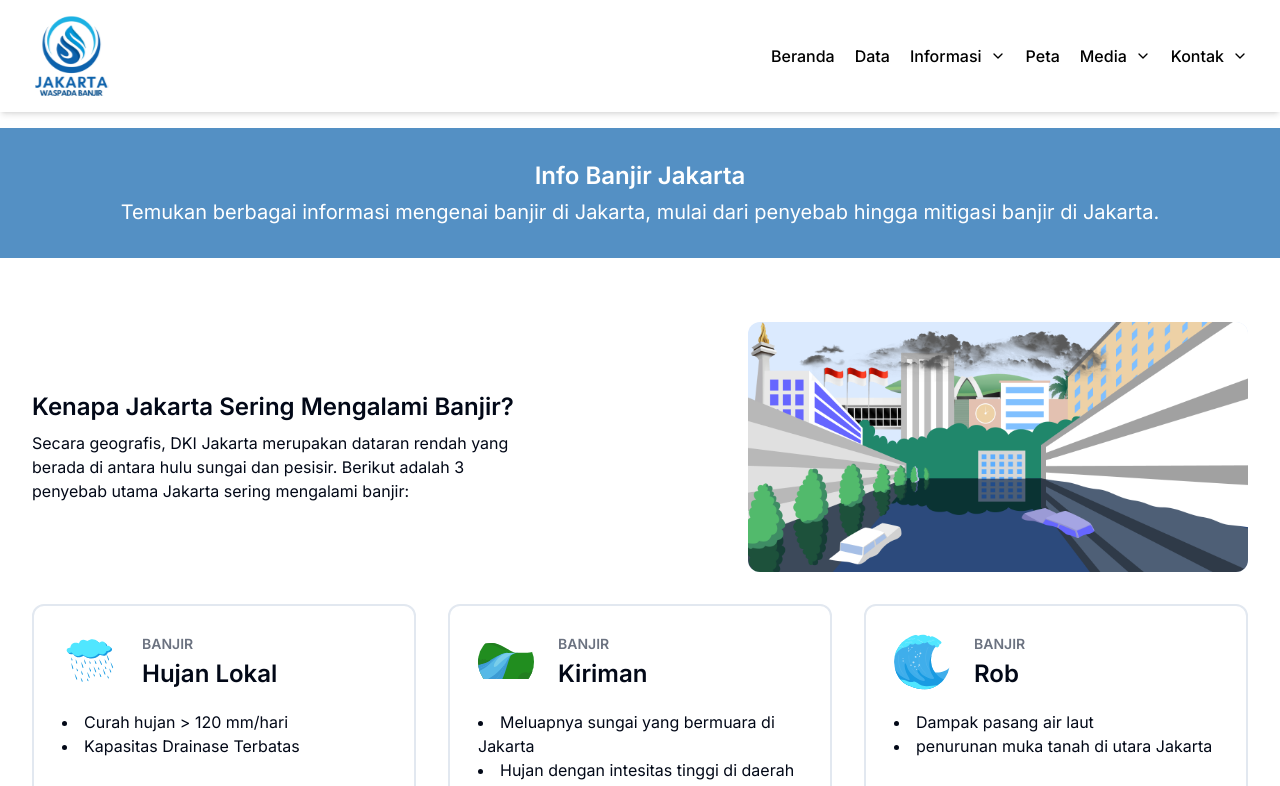
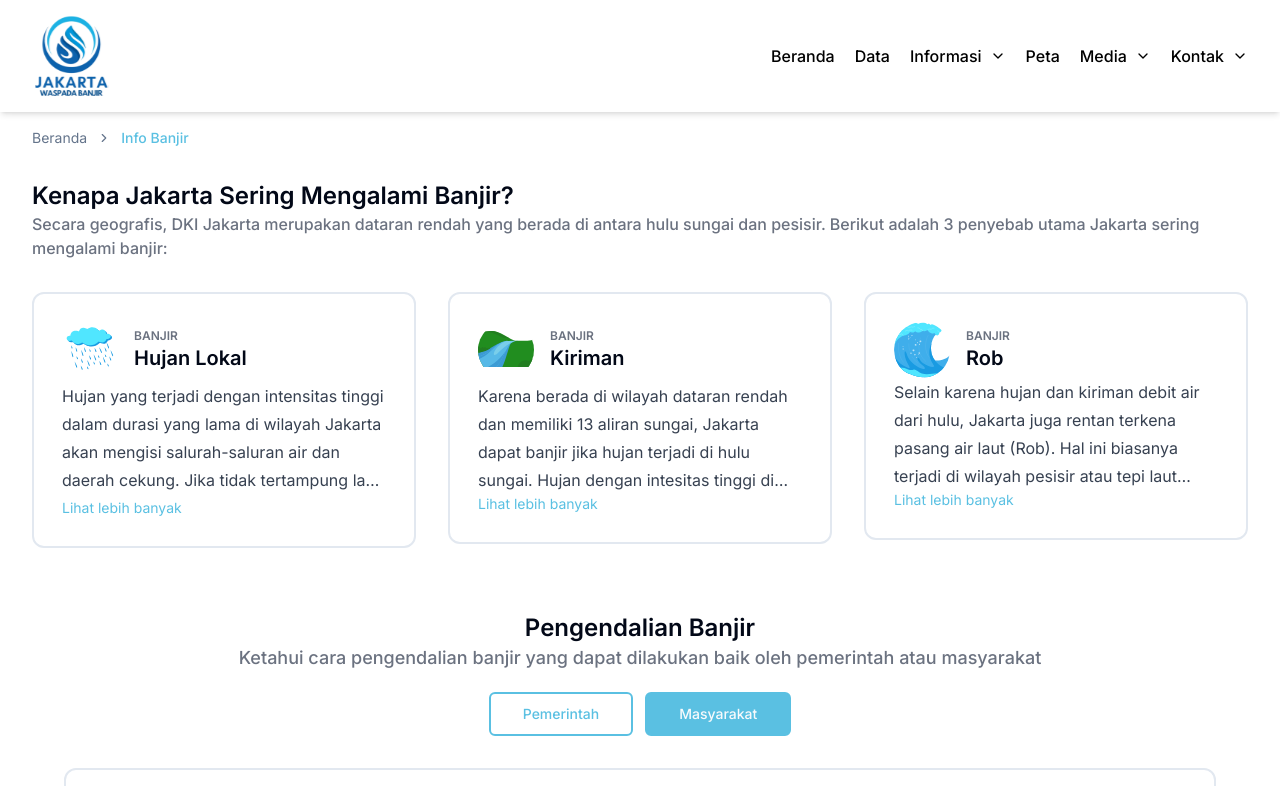
Before and after one commit to Jakarta-Waspada-Banjir/jawaban-landing-page, a Next.js app: page /info-banjir/masyarakat in a window 1280 px wide. Shown: the top 786 px of the page. Built offline with nearby package versions, Linux system fonts and the light colour scheme.

Commit message:
feat: Adjust layout at info-banjir page

```diff
--- a/src/app/info-banjir/[authorities]/[slug]/page.jsx
+++ b/src/app/info-banjir/[authorities]/[slug]/page.jsx
@@ -23,7 +23,7 @@ const FloodControlPage = () => {
     <>
       <div className="hidden md:block">
         <h3 className="text-xl font-semibold ">{selectedData.title}</h3>
-        <p className="mt-2">{selectedData.paragraph}</p>
+        <p className="mt-2 text-gray-500">{selectedData.paragraph}</p>
       </div>
 
       <Accordion type="multiple" className="w-full md:hidden">
@@ -32,7 +32,9 @@ const FloodControlPage = () => {
             <AccordionTrigger className="hover:no-underline">
               {data.title}
             </AccordionTrigger>
-            <AccordionContent>{data.paragraph}</AccordionContent>
+            <AccordionContent className="text-gray-500">
+              {data.paragraph}
+            </AccordionContent>
           </AccordionItem>
         ))}
       </Accordion>
--- a/src/app/info-banjir/[authorities]/page.jsx
+++ b/src/app/info-banjir/[authorities]/page.jsx
@@ -22,7 +22,7 @@ const FloodControlPage = () => {
       {/* desktop */}
       <div className="hidden md:block">
         <h3 className="text-xl font-semibold ">{filteredData.data[0].title}</h3>
-        <p className="mt-2">{filteredData.data[0].paragraph}</p>
+        <p className="mt-2 text-gray-500">{filteredData.data[0].paragraph}</p>
       </div>
 
       {/* mobile */}
@@ -32,7 +32,9 @@ const FloodControlPage = () => {
             <AccordionTrigger className="hover:no-underline">
               {data.title}
             </AccordionTrigger>
-            <AccordionContent>{data.paragraph}</AccordionContent>
+            <AccordionContent className="text-gray-500">
+              {data.paragraph}
+            </AccordionContent>
           </AccordionItem>
         ))}
       </Accordion>
--- a/src/app/info-banjir/layout.jsx
+++ b/src/app/info-banjir/layout.jsx
@@ -1,6 +1,13 @@
-import { Banner } from "@/components/Banner";
 import { Footer } from "@/components/Footer";
 import { Header } from "@/components/Header";
+import {
+  Breadcrumb,
+  BreadcrumbItem,
+  BreadcrumbLink,
+  BreadcrumbList,
+  BreadcrumbPage,
+  BreadcrumbSeparator,
+} from "@/components/ui";
 import FloodAuthoritiesMenu from "@/modules/FloodInformation/FloodAuthoritiesMenu";
 import FloodInformationSection from "@/modules/FloodInformation/FloodInformationSection";
 import ThingsToDoSection from "@/modules/FloodInformation/ThingsToDoSection";
@@ -9,16 +16,31 @@ export default function FloodControlLayout({ children }) {
   return (
     <>
       <Header />
-      <div className="pt-24 lg:pt-32">
-        <Banner>
-          <h1 className="text-center text-xl font-semibold text-white sm:text-2xl">
-            Info Banjir Jakarta
+      <div className="mx-auto max-w-7xl px-4 py-4 pt-24 sm:px-6 lg:px-8 lg:py-6 lg:pt-32">
+        <Breadcrumb>
+          <BreadcrumbList>
+            <BreadcrumbItem>
+              <BreadcrumbLink href="/">Beranda</BreadcrumbLink>
+            </BreadcrumbItem>
+            <BreadcrumbSeparator />
+            <BreadcrumbItem>
+              <BreadcrumbPage className="font-medium text-primary">
+                Info Banjir
+              </BreadcrumbPage>
+            </BreadcrumbItem>
+          </BreadcrumbList>
+        </Breadcrumb>
+
+        <div className="my-8">
+          <h1 className="text-xl font-semibold md:text-2xl">
+            Kenapa Jakarta Sering Mengalami Banjir?
           </h1>
-          <p className="text-center text-lg text-white sm:text-xl">
-            Temukan berbagai informasi mengenai banjir di Jakarta, mulai dari
-            penyebab hingga mitigasi banjir di Jakarta.
+          <p className="text-sm font-medium text-gray-500 sm:text-base">
+            Secara geografis, DKI Jakarta merupakan dataran rendah yang berada
+            di antara hulu sungai dan pesisir. Berikut adalah 3 penyebab utama
+            Jakarta sering mengalami banjir:
           </p>
-        </Banner>
+        </div>
 
         <FloodInformationSection />
 
@@ -28,7 +50,7 @@ export default function FloodControlLayout({ children }) {
               <h2 className="text-xl font-semibold md:text-2xl lg:mt-8">
                 Pengendalian Banjir
               </h2>
-              <p className="text-center md:text-lg">
+              <p className="text-center font-medium text-gray-500 md:text-lg">
                 Ketahui cara pengendalian banjir yang dapat dilakukan baik oleh
                 pemerintah atau masyarakat
               </p>
--- a/src/data/FloodControlData.js
+++ b/src/data/FloodControlData.js
@@ -56,7 +56,7 @@ export const FloodControlData = [
         slug: "kerja-bakti",
         title: "Kerja Bakti",
         paragraph:
-          "Kerja bakti merupakan salah satu wujud dari kegiatan gotong- royong antar warga masyarakat untuk menjaga kebersihan lingkungan sekitar. Tujuan dari kegiatan kerja bakti adalah untuk menjaga agar lingkungan tetap bersih dan menjaga kelestarian lingkungan serta sumber daya alam yang ada.",
+          "Kerja bakti merupakan salah satu wujud dari kegiatan gotong-royong antar warga masyarakat untuk menjaga kebersihan lingkungan sekitar. Tujuan dari kegiatan kerja bakti adalah untuk menjaga agar lingkungan tetap bersih dan menjaga kelestarian lingkungan serta sumber daya alam yang ada.",
       },
       {
         id: 2,
--- a/src/modules/FloodInformation/FloodInformationSection.jsx
+++ b/src/modules/FloodInformation/FloodInformationSection.jsx
@@ -1,95 +1,117 @@
+"use client";
+
 import Image from "next/image";
+import { useState } from "react";
 
 import {
   OceanWavesIcon,
   RainyCloudIcon,
   UpstreamRiverIcon,
 } from "@/components/icons";
+import { MDPreview } from "@/components/MdPreview";
+import { cn } from "@/lib/utils";
 
 const causesOfFlooding = [
   {
+    id: 1,
     icon: (
-      <RainyCloudIcon className="h-14 w-14 rounded-full lg:h-12 lg:w-12 xl:h-14 xl:w-14" />
+      <RainyCloudIcon className="h-10 w-10 rounded-full lg:h-12 lg:w-12 xl:h-14 xl:w-14" />
     ),
     causes: "Hujan Lokal",
-    points: ["Curah hujan > 120 mm/hari", "Kapasitas Drainase Terbatas"],
+    paragraph:
+      "<p>Hujan yang terjadi dengan intensitas tinggi dalam durasi yang lama di wilayah Jakarta akan mengisi salurah-saluran air dan daerah cekung. Jika tidak tertampung lagi, air akan meluap hingga menyebabkan banjir.</p><p>Selain itu, dimensi drainase kota Jakarta dirancang untuk menampung debit air dengan curah hujan maksimal 120 mm/hari. Namun, pada beberapa hujan besar ekstrem yang terjadi di Jakarta, curah hujan melebihi kapasitas tersebut.</p><p>Contohnya pada 1 Januari 2020 lalu, curah hujan Jakarta mencapai 377 mm/hari dan merupakan yang tertinggi selama 24 tahun. Sehingga banjir pun melanda sebagian besar wilayah Ibu Kota.</p>",
   },
   {
+    id: 2,
     icon: (
-      <UpstreamRiverIcon className="h-14 w-14 rounded-full lg:h-12 lg:w-12 xl:h-14 xl:w-14" />
+      <UpstreamRiverIcon className="h-10 w-10 rounded-full lg:h-12 lg:w-12 xl:h-14 xl:w-14" />
     ),
     causes: "Kiriman",
-    points: [
-      "Meluapnya sungai yang bermuara di Jakarta ",
-      "Hujan dengan intesitas tinggi di daerah hulu",
-    ],
+    paragraph:
+      "<Hujan>Karena berada di wilayah dataran rendah dan memiliki 13 aliran sungai, Jakarta dapat banjir jika hujan terjadi di hulu sungai. Hujan dengan intesitas tinggi di daerah hulu (Jawa Barat dan Banten) akan terbawa melalui aliran sungai ke Jakarta sebelum lepas ke laut.<p/> <p>Hal inilah yang membuat sungai yang bermuara di Jakarta meluap dan mengakibatkan banjir. Pada saat kondisi tertentu kapasitas aliran sungai di Jakarta tersebut tidak cukup menampung air, sehingga terjadi limpasan di beberapa bantaran sungai di Jakarta.</p>",
   },
   {
+    id: 3,
     icon: (
-      <OceanWavesIcon className="h-14 w-14 rounded-full lg:h-12 lg:w-12 xl:h-14 xl:w-14" />
+      <OceanWavesIcon className="h-10 w-10 rounded-full lg:h-12 lg:w-12 xl:h-14 xl:w-14" />
     ),
     causes: "Rob",
-    points: ["Dampak pasang air laut", "penurunan muka tanah di utara Jakarta"],
+    paragraph:
+      "<p>Selain karena hujan dan kiriman debit air dari hulu, Jakarta juga rentan terkena pasang air laut (Rob). Hal ini biasanya terjadi di wilayah pesisir atau tepi laut Jakarta.<p/><p>Kini, di samping karena pasangnya air laut, penurunan muka tanah di utara Jakarta juga mempengaruhi meningkatnya banjir rob.<p/>",
   },
 ];
 
 const FloodInformationSection = () => {
+  const [seeMore1, setSeeMore1] = useState(false);
+  const [seeMore2, setSeeMore2] = useState(false);
+  const [seeMore3, setSeeMore3] = useState(false);
+
   return (
-    <section className="mx-auto my-8 flex max-w-7xl flex-col px-4 sm:px-6 lg:px-8">
-      <div className="flex w-full flex-col items-center justify-between lg:mt-8 lg:flex-row">
-        <div className="flex flex-col items-center gap-2 lg:w-[400px] lg:items-start xl:w-[500px]">
-          <h2 className="text-center text-xl font-semibold md:text-left md:text-2xl ">
-            Kenapa Jakarta Sering Mengalami Banjir?
-          </h2>
-          <div className="relative h-[175px] w-[350px] rounded-xl bg-blue-100 md:h-[250px] md:w-[500px] lg:hidden">
-            <Image
-              fill
-              alt="Hero Image"
-              className="rounded-xl object-contain"
-              src="/images/flood-ilustration.png"
-            />
-          </div>
-          <p className="mt-5 lg:mt-0">
-            Secara geografis, DKI Jakarta merupakan dataran rendah yang berada
-            di antara hulu sungai dan pesisir. Berikut adalah 3 penyebab utama
-            Jakarta sering mengalami banjir:
-          </p>
-        </div>
-
-        <div className="relative hidden flex-shrink-0 rounded-xl bg-blue-100 lg:block lg:h-[200px] lg:w-[400px] xl:h-[250px] xl:w-[500px]">
-          <Image
-            fill
-            alt="Hero Image"
-            className="rounded-xl object-contain"
-            src="/images/flood-ilustration.png"
-          />
-        </div>
-      </div>
-
-      <div className="my-8 grid grid-cols-1 gap-5 md:grid-cols-2 lg:grid-cols-3 lg:gap-8">
-        {causesOfFlooding.map(({ causes, icon, points }, index) => (
+    <section>
+      <div className="my-8 flex flex-col gap-8 lg:flex-row">
+        {causesOfFlooding.map((item) => (
           <div
-            key={index}
-            className="flex flex-col gap-5 rounded-xl border-2 p-5 lg:p-5 xl:p-7"
+            id={item.id}
+            key={item.id}
+            className="group flex h-min flex-col gap-4 rounded-xl border-2 p-5 transition duration-300 hover:border-primary hover:bg-primary/10 hover:shadow-xl lg:p-5 xl:p-7"
           >
-            <div className="flex items-center gap-6">
-              {icon}
+            <div className="flex items-center gap-4">
+              {item.icon}
               <div className="flex h-full flex-col justify-between">
-                <p className="text-sm font-semibold text-gray-500  lg:text-xs xl:text-sm">
-                  BANJIR
-                </p>
-                <h5 className="text-xl font-semibold  md:text-2xl lg:text-xl xl:text-2xl">
-                  {causes}
+                <p className="text-xs font-semibold text-gray-500">BANJIR</p>
+                <h5 className="text-base font-semibold transition duration-300 group-hover:text-primary md:text-xl">
+                  {item.causes}
                 </h5>
               </div>
             </div>
-            <ul className="lg:text-sm xl:text-base ">
-              {points.map((point, index) => (
-                <li key={index} className="list-inside list-disc">
-                  {point}
-                </li>
-              ))}
-            </ul>
+            {item.id === 1 && (
+              <>
+                <div
+                  className={cn("-mt-3 text-sm", { "line-clamp-4": !seeMore1 })}
+                >
+                  <MDPreview value={item.paragraph} />
+                </div>
+                <p
+                  onClick={() => setSeeMore1(!seeMore1)}
+                  className="-mt-3 cursor-pointer text-sm text-primary hover:underline"
+                >
+                  {!seeMore1 ? "Lihat lebih banyak" : "Lihat lebih sedikit"}
+                </p>
+              </>
+            )}
+            {item.id === 2 && (
+              <>
+                <div
+                  className={cn("-mt-3 text-sm", { "line-clamp-4": !seeMore2 })}
+                >
+                  <MDPreview value={item.paragraph} />
+                </div>
+                <p
+                  onClick={() => setSeeMore2(!seeMore2)}
+                  className="-mt-4 cursor-pointer text-sm text-primary hover:underline"
+                >
+                  {!seeMore2 ? "Lihat lebih banyak" : "Lihat lebih sedikit"}
+                </p>
+              </>
+            )}
+            {item.id === 3 && (
+              <>
+                <div
+                  className={cn("-mt-4 text-sm", {
+                    "line-clamp-4":
+                      seeMore3 === false && item.paragraph.length > 300,
+                  })}
+                >
+                  <MDPreview value={item.paragraph} />
+                </div>
+                <p
+                  onClick={() => setSeeMore3(!seeMore3)}
+                  className={`-mt-4 cursor-pointer text-sm text-primary hover:underline ${item.paragraph.length > 300 && "block md:hidden lg:block"}`}
+                >
+                  {!seeMore3 ? "Lihat lebih banyak" : "Lihat lebih sedikit"}
+                </p>
+              </>
+            )}
           </div>
         ))}
       </div>
```
Also changed, not shown: src/app/info-banjir/page.jsx (+5 -3 lines), src/data/FloodInformation.js (+4 -4 lines), src/modules/FloodInformation/ThingsToDoSection.jsx (+7 -4 lines).
